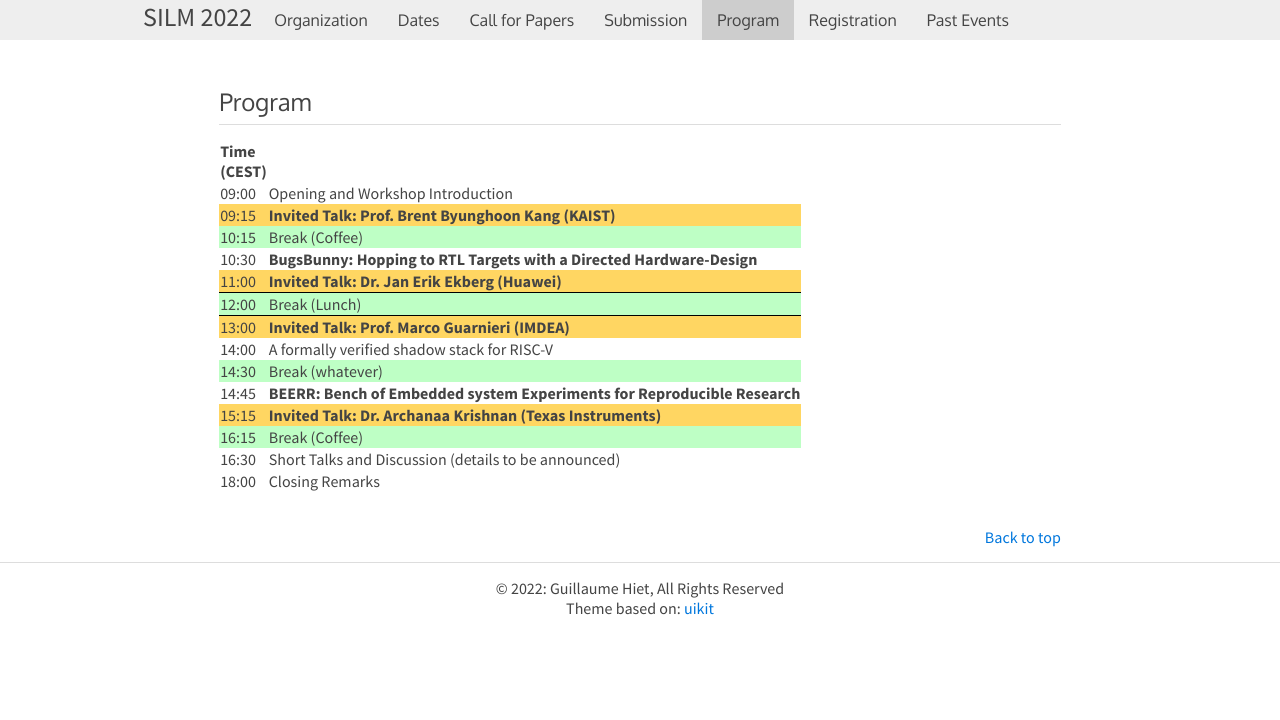
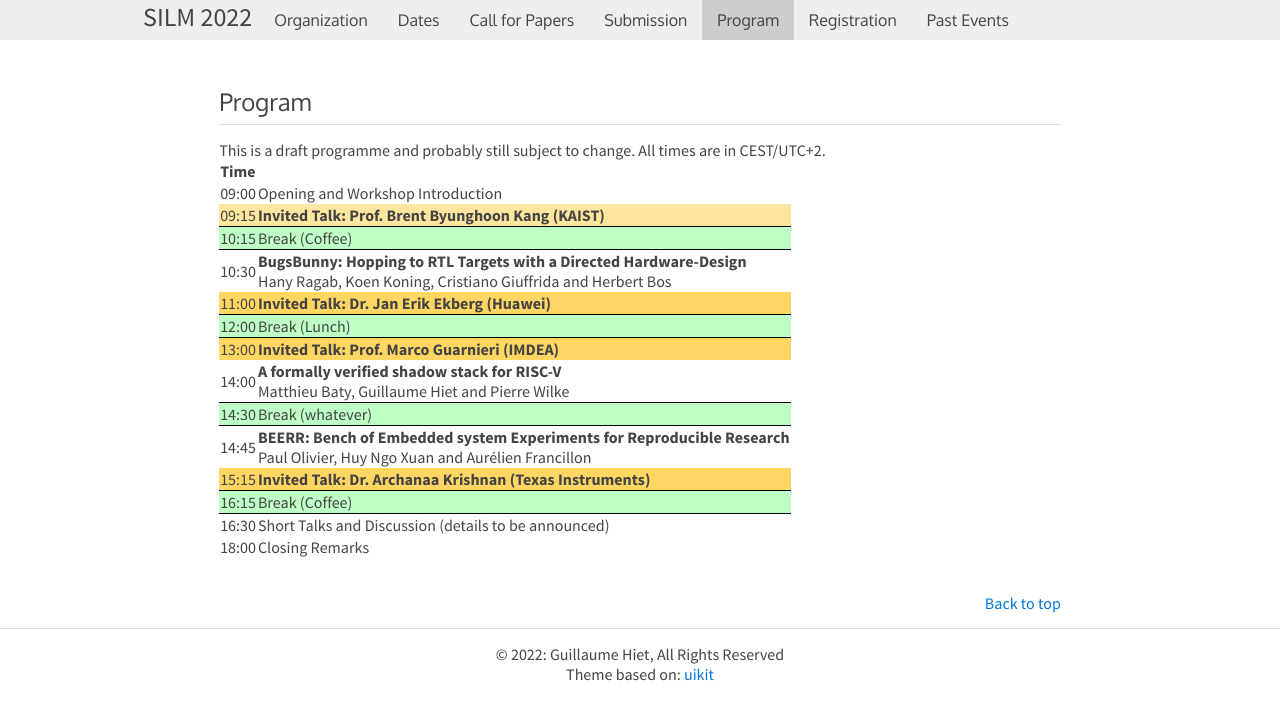
Before and after one commit to silm-workshop/silm-workshop.github.io, a Jekyll site: the page built from program.html, in a window 1280 px wide. Shown: the top 720 px of the page. Built offline with Jekyll 4.4.1, drawn with Linux system fonts in a browser that asks for light colours.

Commit message:
added some speaker details

```diff
--- a/program.html
+++ b/program.html
@@ -3,22 +3,27 @@ title: Program
 layout: default
 ---
 
+This is a draft programme and probably still subject to change. All times
+are in CEST/UTC+2.
+
 <table>
 <tr>
-  <th>Time<br>(CEST)</th><th></th>
+  <th>Time</th><th></th>
 </tr>
 <tr>
   <td>09:00</td><td>Opening and Workshop Introduction</td>
 </tr>
-<tr style="background-color:#FFD662;">
+<tr style="background-color:#FFE69F;">
   <td>09:15</td><td><b>Invited Talk: Prof. Brent Byunghoon Kang (KAIST)</b></td>
 </tr>
-<tr style="background-color:#BEFFC5;">
+<tr style="background-color:#BEFFC5;border-bottom: 1px solid
+#000;border-top: 1px solid #000;">
   <td>10:15</td><td>Break (Coffee)</td>
 </tr>
 <tr>
   <td>10:30</td><td><b>BugsBunny: Hopping to RTL Targets with a Directed
-Hardware-Design</b></td>
+Hardware-Design</b><br>Hany Ragab, Koen Koning, Cristiano Giuffrida and
+Herbert Bos</td>
 </tr>
 <tr style="background-color:#FFD662;">
   <td>11:00</td><td><b>Invited Talk: Dr. Jan Erik Ekberg (Huawei)</b></td>
@@ -31,20 +36,24 @@ Hardware-Design</b></td>
   <td>13:00</td><td><b>Invited Talk: Prof. Marco Guarnieri (IMDEA)</b></td>
 </tr>
 <tr>
-  <td>14:00</td><td></b>A formally verified shadow stack for RISC-V</b></td>
+  <td>14:00</td><td><b>A formally verified shadow stack for RISC-V</b><br>
+Matthieu Baty, Guillaume Hiet and Pierre Wilke</td>
 </tr>
-<tr style="background-color:#BEFFC5;">
+<tr style="background-color:#BEFFC5;border-bottom: 1px solid
+#000;border-top: 1px solid #000;">
   <td>14:30</td><td>Break (whatever)</td>
 </tr>
 <tr>
   <td>14:45</td><td><b>BEERR: Bench of Embedded system Experiments for
-Reproducible Research</b></td>
+Reproducible Research</b><br>Paul Olivier, Huy Ngo Xuan and
+Aurélien Francillon</td>
 </tr>
 <tr style="background-color:#FFD662;">
   <td>15:15</td><td><b>Invited Talk: Dr. Archanaa Krishnan (Texas
 Instruments)</b></td>
 </tr>
-<tr style="background-color:#BEFFC5;">
+<tr style="background-color:#BEFFC5;border-bottom: 1px solid
+#000;border-top: 1px solid #000;">
   <td>16:15</td><td>Break (Coffee)</td>
 </tr>
 <tr>
```
